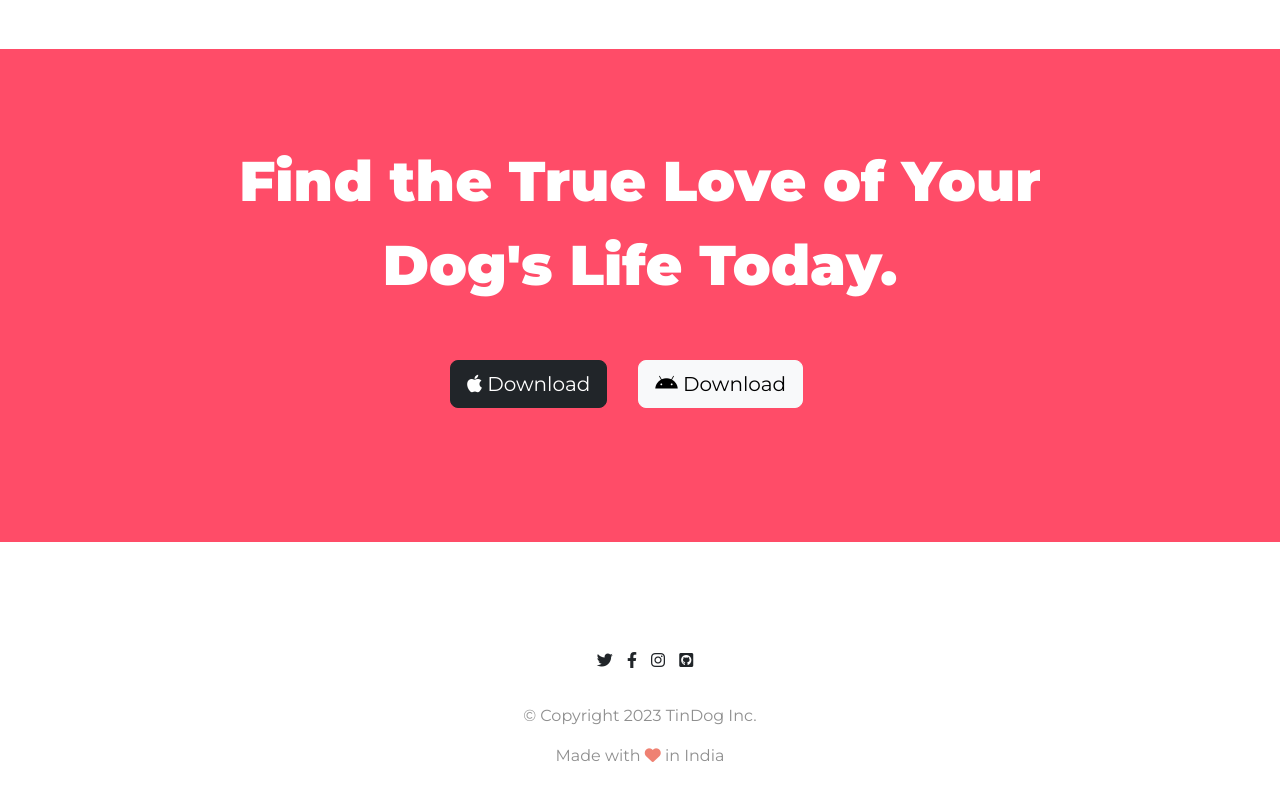
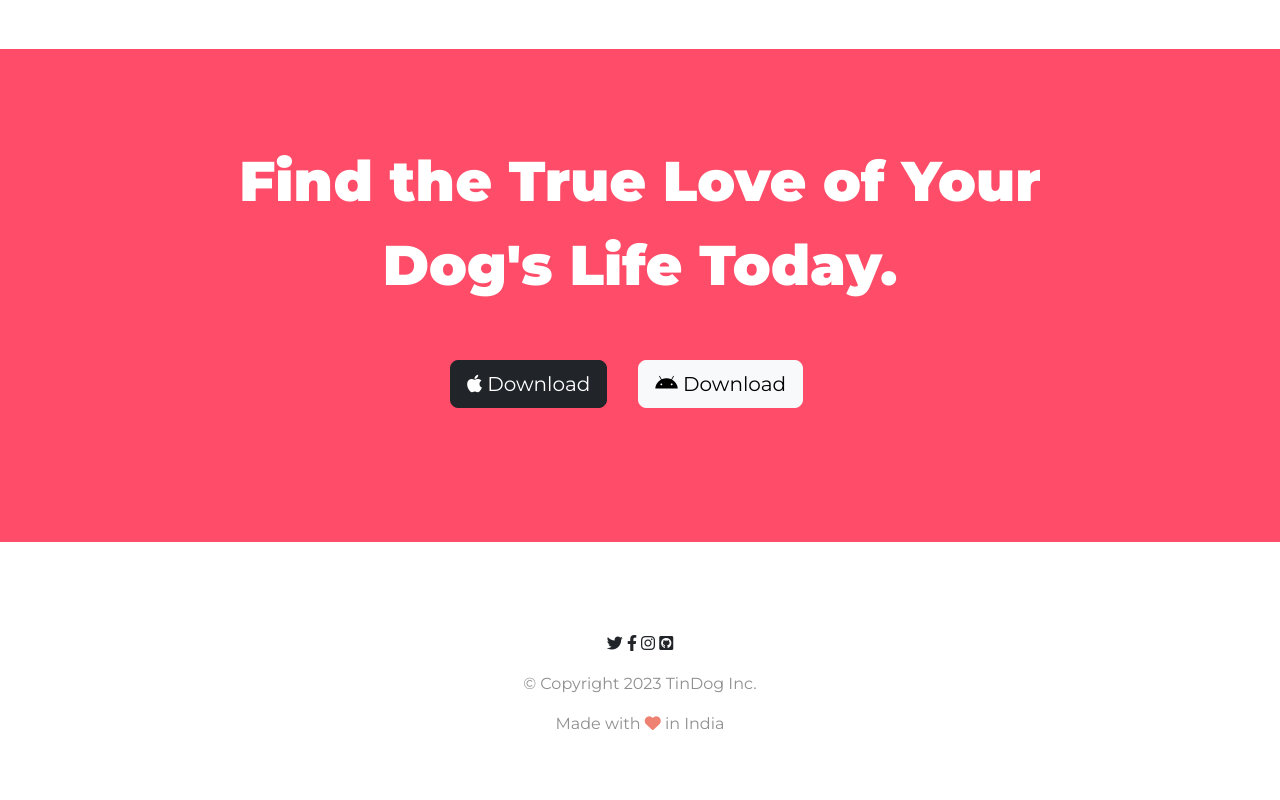
Before and after one commit to replayan/tindog, a plain HTML site: page index.html in a window 1280 px wide. Shown: the part 2567-3367 px from the top of the page. Drawn offline with nearby package versions, Linux system fonts and the light colour scheme.

Commit message:
Updated index.html

```diff
--- a/index.html
+++ b/index.html
@@ -288,10 +288,10 @@
     <footer id="footer" class="white-section">
       <div class="container-fluid">
         <p>
-          <i class="fa-brands fa-twitter icons"></i>
-          <i class="fa-brands fa-facebook-f"></i>
-          <i class="fa-brands fa-instagram icons"></i>
-          <i class="fa-brands fa-square-github"></i>
+          <i class="social-icons fa-brands fa-twitter"></i>
+          <i class="social-icons fa-brands fa-facebook-f"></i>
+          <i class="social-icons fa-brands fa-instagram"></i>
+          <i class="social-icons fa-brands fa-square-github"></i>
         </p>
         <p class="copyright">© Copyright 2023 TinDog Inc.</p>
         <p class="makeinindia">
```
